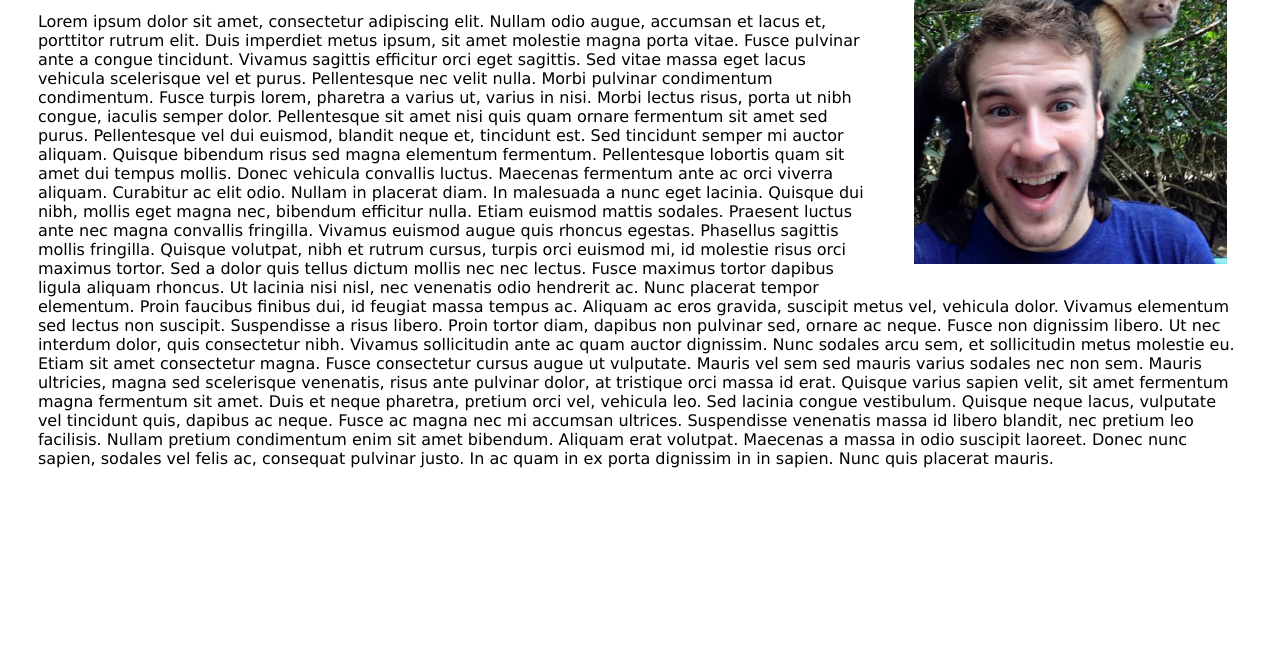
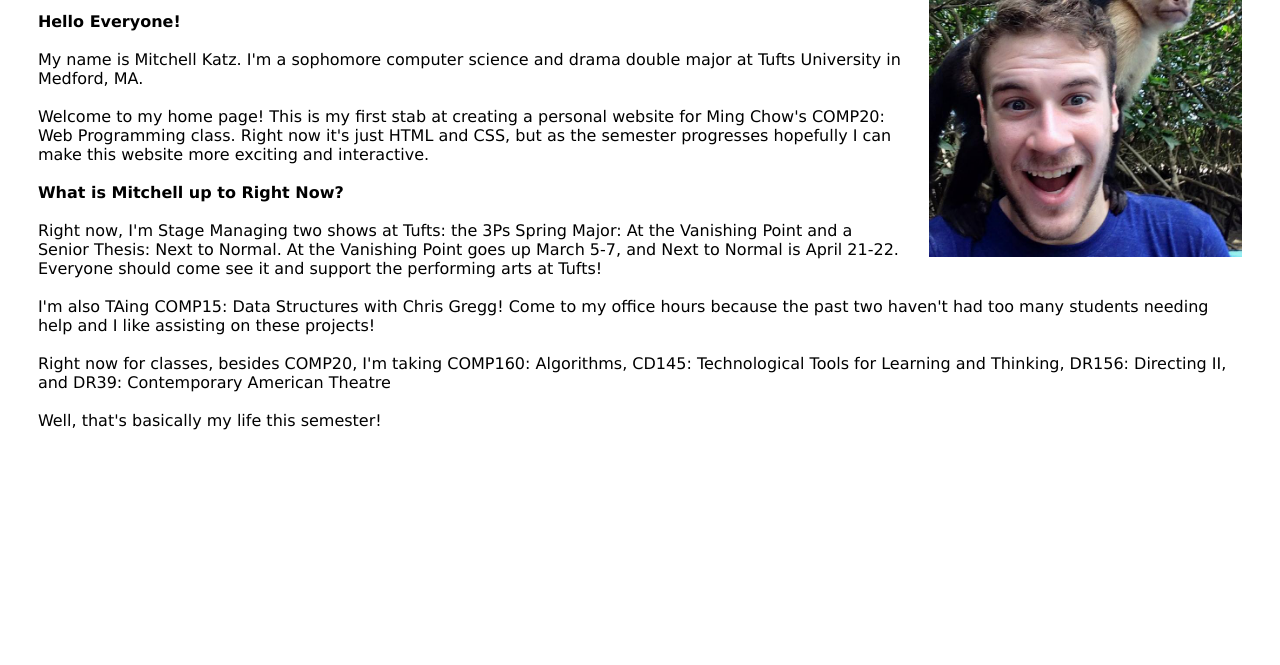
Before and after one commit to KatzMitch/KatzMitch.github.io, a plain HTML site: page index.html in a window 1280 px wide. Shown: the part 135-800 px from the top of the page. Drawn offline with Linux system fonts and the light colour scheme.

Commit message:
Mostly finished index.html

```diff
--- a/index.html
+++ b/index.html
@@ -8,23 +8,29 @@
         </head>
 
         <body>
-                <div class="navbar">
+                <div ID="navbar">
                         <span class="pad"><a href="index.html">Home</a></span>
                         <span class="pad"><a href="resume.html">Resume</a></span>
                         <span class="pad"><a href="bio.html">Biography</a></span>
                 </div>
-                <div class="header">
-                        <img class="mitchell" src="picture.jpg" alt="Picture of Mitchell" />
-                        <h1>MITCHELL KATZ</h1>
-                        <p>Lorem ipsum dolor sit amet, consectetur adipiscing elit. Nullam odio augue, accumsan et lacus et, porttitor rutrum elit. Duis imperdiet metus ipsum, sit amet molestie magna porta vitae. Fusce pulvinar ante a congue tincidunt. Vivamus sagittis efficitur orci eget sagittis. Sed vitae massa eget lacus vehicula scelerisque vel et purus. Pellentesque nec velit nulla. Morbi pulvinar condimentum condimentum.
-
-Fusce turpis lorem, pharetra a varius ut, varius in nisi. Morbi lectus risus, porta ut nibh congue, iaculis semper dolor. Pellentesque sit amet nisi quis quam ornare fermentum sit amet sed purus. Pellentesque vel dui euismod, blandit neque et, tincidunt est. Sed tincidunt semper mi auctor aliquam. Quisque bibendum risus sed magna elementum fermentum. Pellentesque lobortis quam sit amet dui tempus mollis. Donec vehicula convallis luctus. Maecenas fermentum ante ac orci viverra aliquam.
-
-Curabitur ac elit odio. Nullam in placerat diam. In malesuada a nunc eget lacinia. Quisque dui nibh, mollis eget magna nec, bibendum efficitur nulla. Etiam euismod mattis sodales. Praesent luctus ante nec magna convallis fringilla. Vivamus euismod augue quis rhoncus egestas. Phasellus sagittis mollis fringilla. Quisque volutpat, nibh et rutrum cursus, turpis orci euismod mi, id molestie risus orci maximus tortor. Sed a dolor quis tellus dictum mollis nec nec lectus. Fusce maximus tortor dapibus ligula aliquam rhoncus.
-
-Ut lacinia nisi nisl, nec venenatis odio hendrerit ac. Nunc placerat tempor elementum. Proin faucibus finibus dui, id feugiat massa tempus ac. Aliquam ac eros gravida, suscipit metus vel, vehicula dolor. Vivamus elementum sed lectus non suscipit. Suspendisse a risus libero. Proin tortor diam, dapibus non pulvinar sed, ornare ac neque. Fusce non dignissim libero. Ut nec interdum dolor, quis consectetur nibh. Vivamus sollicitudin ante ac quam auctor dignissim. Nunc sodales arcu sem, et sollicitudin metus molestie eu. Etiam sit amet consectetur magna. Fusce consectetur cursus augue ut vulputate. Mauris vel sem sed mauris varius sodales nec non sem.
-
-Mauris ultricies, magna sed scelerisque venenatis, risus ante pulvinar dolor, at tristique orci massa id erat. Quisque varius sapien velit, sit amet fermentum magna fermentum sit amet. Duis et neque pharetra, pretium orci vel, vehicula leo. Sed lacinia congue vestibulum. Quisque neque lacus, vulputate vel tincidunt quis, dapibus ac neque. Fusce ac magna nec mi accumsan ultrices. Suspendisse venenatis massa id libero blandit, nec pretium leo facilisis. Nullam pretium condimentum enim sit amet bibendum. Aliquam erat volutpat. Maecenas a massa in odio suscipit laoreet. Donec nunc sapien, sodales vel felis ac, consequat pulvinar justo. In ac quam in ex porta dignissim in in sapien. Nunc quis placerat mauris.</p>
-                </div>
+                <img ID="mitchell" src="picture.jpg" alt="Picture of Mitchell"/>
+                <h1>MITCHELL KATZ</h1>
+                <p>
+                        <span class="strong">Hello Everyone!</span>
+                        <br><br>
+                        My name is Mitchell Katz. I'm a sophomore computer science and drama double major at Tufts University in Medford, MA.
+                        <br><br>
+                        Welcome to my home page! This is my first stab at creating a personal website for Ming Chow's COMP20: Web Programming class. Right now it's just HTML and CSS, but as the semester progresses hopefully I can make this website more exciting and interactive.
+                        <br><br>
+                        <span class="strong">What is Mitchell up to Right Now?</span>
+                        <br><br>
+                        Right now, I'm Stage Managing two shows at Tufts: the 3Ps Spring Major: At the Vanishing Point and a Senior Thesis: Next to Normal. At the Vanishing Point goes up March 5-7, and Next to Normal is April 21-22. Everyone should come see it and support the performing arts at Tufts!
+                        <br><br>
+                        I'm also TAing COMP15: Data Structures with Chris Gregg! Come to my office hours because the past two haven't had too many students needing help and I like assisting on these projects!
+                        <br><br>
+                        Right now for classes, besides COMP20, I'm taking COMP160: Algorithms, CD145: Technological Tools for Learning and Thinking, DR156: Directing II, and DR39: Contemporary American Theatre
+                        <br><br>
+                        Well, that's basically my life this semester!
+                </p>
         </body>
 </html>
--- a/style.css
+++ b/style.css
@@ -12,19 +12,26 @@ h1 {
         padding-right: 2%;
 }
 
-p {
-        color: #000000;
-        font-size: 16px;
+h2 {
+        color: #E61717;
+        font-size: 28px;
         padding-left: 2%;
         padding-right: 2%;
 }
 
-a {
-        color: #000000;
+p {
         font-size: 16px;
+        padding-left: 2%;
+        padding-right: 2%;
+        display: block;
 }
 
-.navbar {
+a {
+        font-size: 16px;
+        color: black;
+}
+
+#navbar {
         background-color: #E65353;
         white-space: nowrap;
         padding-bottom: 5px;
@@ -41,11 +48,16 @@ a {
         padding-right: 2%;
 }
 
-.mitchell {
+.strong {
+        font-weight: bold;
+}
+
+#mitchell {
         float: right;
-        padding-right: 2%;
-        padding-left: 2%;
+        margin-right: 2%;
+        margin-left: 2%;
+        margin-top: 37px;
+        margin-bottom: 5px;
         width: 25%;
         height: 25%;
-        margin: 15px;
 }
```
Also changed, not shown: bio.html (+4 -2 lines), resume.html (+7 -2 lines).
